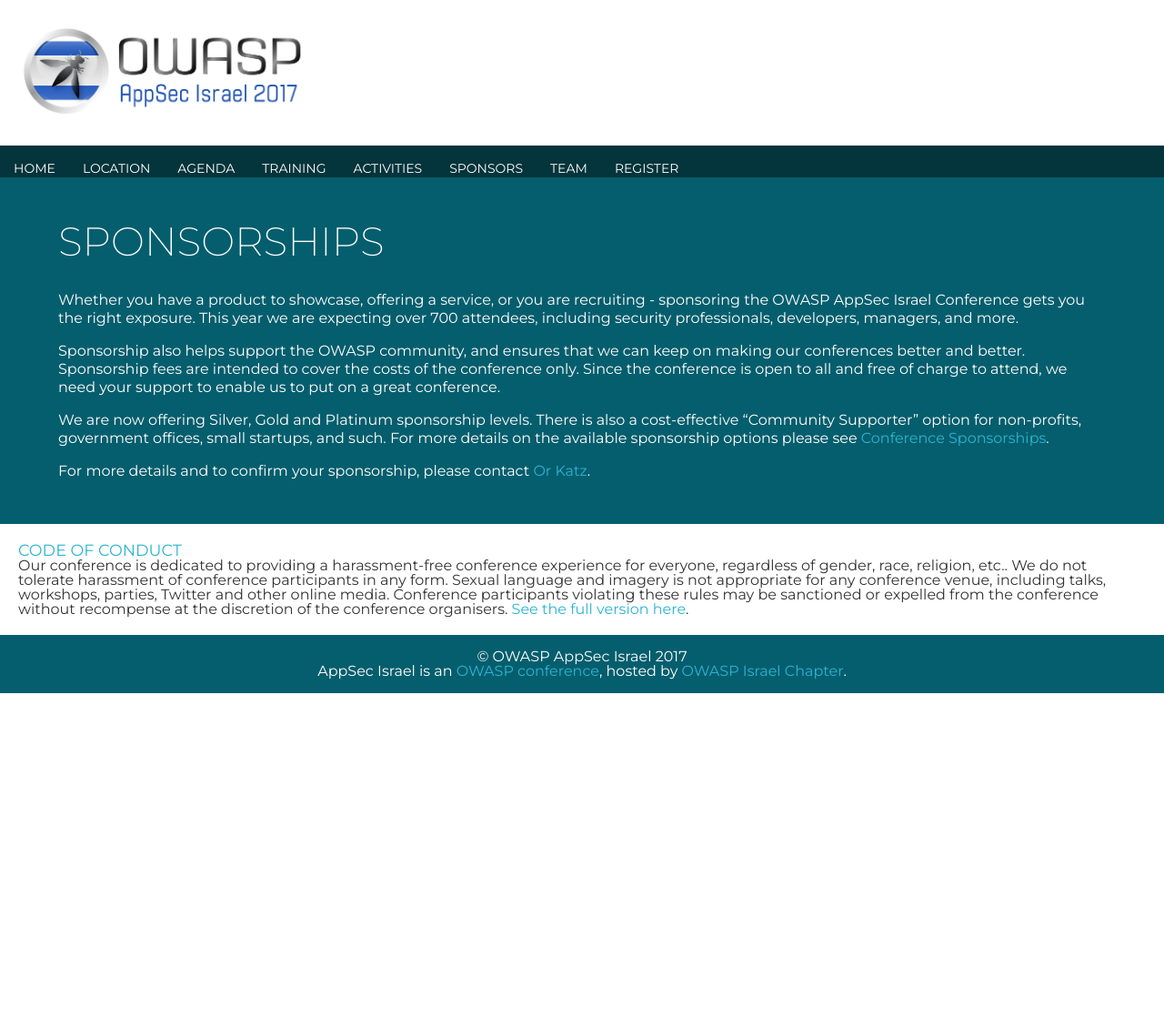
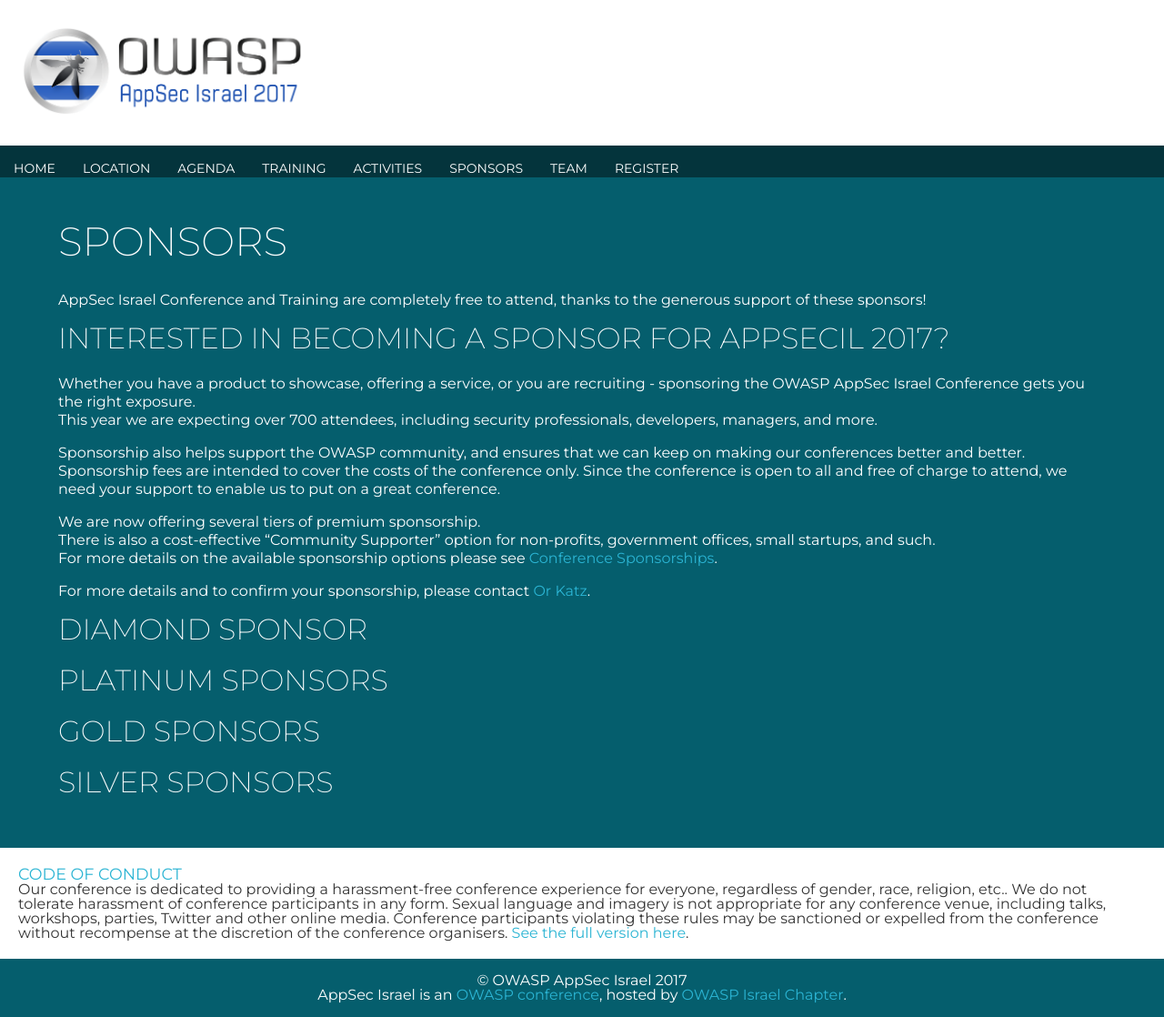
Before and after one commit to OWASP/AppSec-Israel-2017, a Jekyll site: the page built from Sponsors.md, in a window 1280 px wide. Shown: the whole page at 91% size. Built offline with Jekyll 4.4.1, drawn with Linux system fonts in a browser that asks for light colours; our own code applies the rules of GitHub Pages for plain Markdown files; before the commit the page ends 900 px from its top, so only the background shows below that.

Commit message:
Update Sponsors.md

```diff
--- a/Sponsors.md
+++ b/Sponsors.md
@@ -1,12 +1,48 @@
 ---
 ---
 
-## Sponsorships
+## Sponsors
 
-Whether you have a product to showcase, offering a service, or you are recruiting - sponsoring the OWASP AppSec Israel Conference gets you the right exposure. This year we are expecting over 700 attendees, including security professionals, developers, managers, and more.
+AppSec Israel Conference and Training are completely free to attend, thanks to the generous support of these sponsors!
+
+### Interested in becoming a sponsor for AppSecIL 2017?
+
+Whether you have a product to showcase, offering a service, or you are recruiting - sponsoring the OWASP AppSec Israel Conference gets you the right exposure.
+This year we are expecting over 700 attendees, including security professionals, developers, managers, and more.
 
 Sponsorship also helps support the OWASP community, and ensures that we can keep on making our conferences better and better. Sponsorship fees are intended to cover the costs of the conference only. Since the conference is open to all and free of charge to attend, we need your support to enable us to put on a great conference.
 
-We are now offering Silver, Gold and Platinum sponsorship levels. There is also a cost-effective “Community Supporter” option for non-profits, government offices, small startups, and such. For more details on the available sponsorship options please see [Conference Sponsorships]({{ site.url }}/assets/AppSecIL_2017_Sponsorships.pdf).
+We are now offering several tiers of premium sponsorship.
+There is also a cost-effective “Community Supporter” option for non-profits, government offices, small startups, and such.
+For more details on the available sponsorship options please see [Conference Sponsorships]({{ site.url }}/assets/AppSecIL_2017_Sponsorships.pdf).
 
 For more details and to confirm your sponsorship, please contact [Or Katz](mailto:katz3112@gmail.com).
+
+### Diamond Sponsor
+<div>
+  {% for sponsor in site.data.sponsors.diamond %}
+    <span class="sponsor diamond-sponsor">
+      <a href="{{ sponsor.url }}" title="{{ sponsor.name }}">
+        <img src="assets/img/{{ sponsor.image }}"> {{ sponsor.name }}
+      </a>
+    </span>
+{% endfor %}
+</div>
+
+### Platinum Sponsors
+
+### Gold Sponsors
+<div>
+  {% for sponsor in site.data.sponsors.diamond %}
+    <span class="sponsor gold-sponsor">
+      <a href="{{ sponsor.url }}" title="{{ sponsor.name }}">
+        <img src="assets/img/{{ sponsor.image }}"> {{ sponsor.name }}
+      </a>
+    </span>
+{% endfor %}
+</div>
+
+
+
+
+### Silver Sponsors
```
